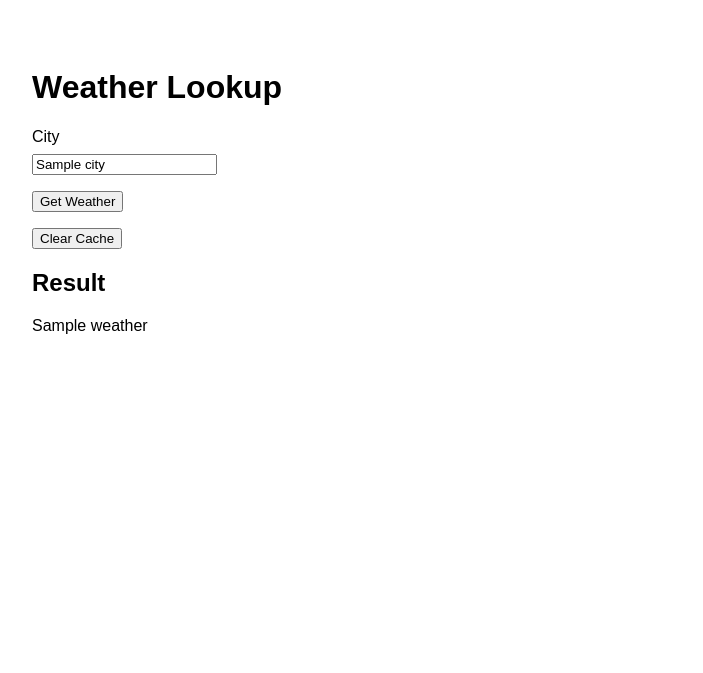
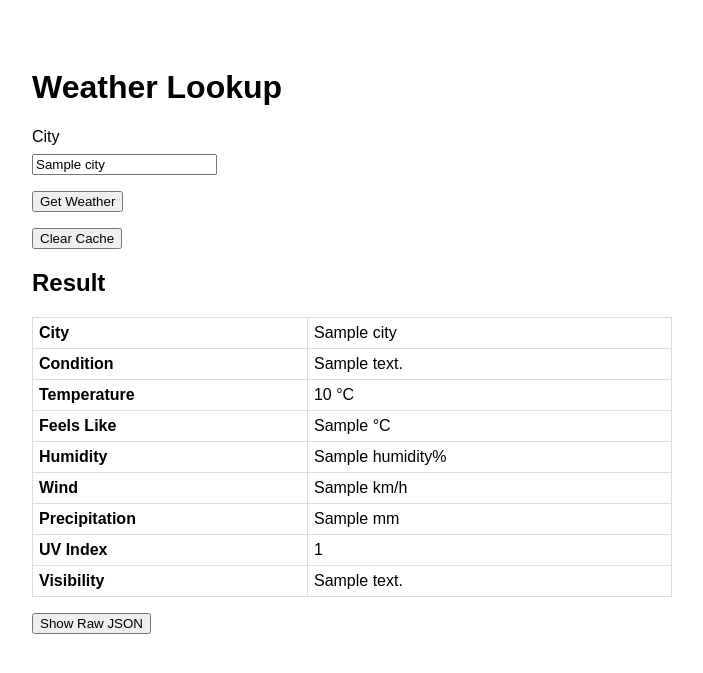
Before and after one commit to elve0212-hash/alWeather, a Flask app: template web/templates/index.html in a window 1280 px wide. Shown: the top 673 px of the page, without its empty margins (288-991 px from the left). Run offline with Flask 2, Linux system fonts and the light colour scheme; the template is opened without the code that fills it: most values are stand-ins (such as "Sample title", 1, 10 or a date in 2020).

Commit message:
Improve web UI: structured weather details and Raw JSON toggle

```diff
--- a/web/app.py
+++ b/web/app.py
@@ -1,11 +1,12 @@
 import os
 import sys
 from flask import Flask, render_template, request
+import json
 
 # Ensure project root is on sys.path so imports work when running this file directly
 sys.path.insert(0, os.path.abspath(os.path.join(os.path.dirname(__file__), "..")))
 
-from weather_app import fetch_weather, summarize
+from weather_app import fetch_weather, summarize, get_weather_details
 
 app = Flask(__name__, template_folder="templates")
 
@@ -34,9 +35,19 @@ def index():
                 try:
                     data = fetch_weather(city)
                     weather = summarize(data, city)
+                    details = get_weather_details(data, city)
+                    raw_json = json.dumps(data, indent=2)
                 except Exception as e:
                     error = f"Error: {e}"
-    return render_template("index.html", weather=weather, city=city, error=error, message=message)
+    return render_template(
+        "index.html",
+        weather=weather,
+        city=city,
+        error=error,
+        message=message,
+        weather_details=locals().get("details"),
+        raw_json=locals().get("raw_json"),
+    )
 
 
 if __name__ == "__main__":
--- a/web/templates/index.html
+++ b/web/templates/index.html
@@ -26,7 +26,36 @@
       <p style="color:green">{{ message }}</p>
     {% endif %}
 
-    {% if weather %}
+    {% if weather_details %}
+      <h2>Result</h2>
+      <table style="border-collapse:collapse; width:100%">
+        <tr><td style="padding:6px; border:1px solid #ddd"><strong>City</strong></td><td style="padding:6px; border:1px solid #ddd">{{ weather_details.city }}</td></tr>
+        <tr><td style="padding:6px; border:1px solid #ddd"><strong>Condition</strong></td><td style="padding:6px; border:1px solid #ddd">{{ weather_details.description }}</td></tr>
+        <tr><td style="padding:6px; border:1px solid #ddd"><strong>Temperature</strong></td><td style="padding:6px; border:1px solid #ddd">{{ weather_details.temp_C }} °C</td></tr>
+        <tr><td style="padding:6px; border:1px solid #ddd"><strong>Feels Like</strong></td><td style="padding:6px; border:1px solid #ddd">{{ weather_details.feels_like_C }} °C</td></tr>
+        <tr><td style="padding:6px; border:1px solid #ddd"><strong>Humidity</strong></td><td style="padding:6px; border:1px solid #ddd">{{ weather_details.humidity }}%</td></tr>
+        <tr><td style="padding:6px; border:1px solid #ddd"><strong>Wind</strong></td><td style="padding:6px; border:1px solid #ddd">{{ weather_details.wind_kmph }} km/h</td></tr>
+        <tr><td style="padding:6px; border:1px solid #ddd"><strong>Precipitation</strong></td><td style="padding:6px; border:1px solid #ddd">{{ weather_details.precip_mm }} mm</td></tr>
+        <tr><td style="padding:6px; border:1px solid #ddd"><strong>UV Index</strong></td><td style="padding:6px; border:1px solid #ddd">{{ weather_details.uv_index }}</td></tr>
+        <tr><td style="padding:6px; border:1px solid #ddd"><strong>Visibility</strong></td><td style="padding:6px; border:1px solid #ddd">{{ weather_details.visibility }}</td></tr>
+      </table>
+      <div style="margin-top:8px">
+        <button id="toggleRaw">Show Raw JSON</button>
+        <pre id="rawJson" style="display:none;background:#f6f8fa;padding:8px;border:1px solid #eee;overflow:auto;max-height:300px">{{ raw_json or "" }}</pre>
+      </div>
+      <script>
+        document.getElementById('toggleRaw').addEventListener('click', function(){
+          const pre = document.getElementById('rawJson');
+          if(pre.style.display === 'none'){
+            pre.style.display = 'block';
+            this.textContent = 'Hide Raw JSON';
+          } else {
+            pre.style.display = 'none';
+            this.textContent = 'Show Raw JSON';
+          }
+        });
+      </script>
+    {% elif weather %}
       <h2>Result</h2>
       <p>{{ weather }}</p>
     {% endif %}
```
Also changed, not shown: weather_app.py (+23 -0 lines).
